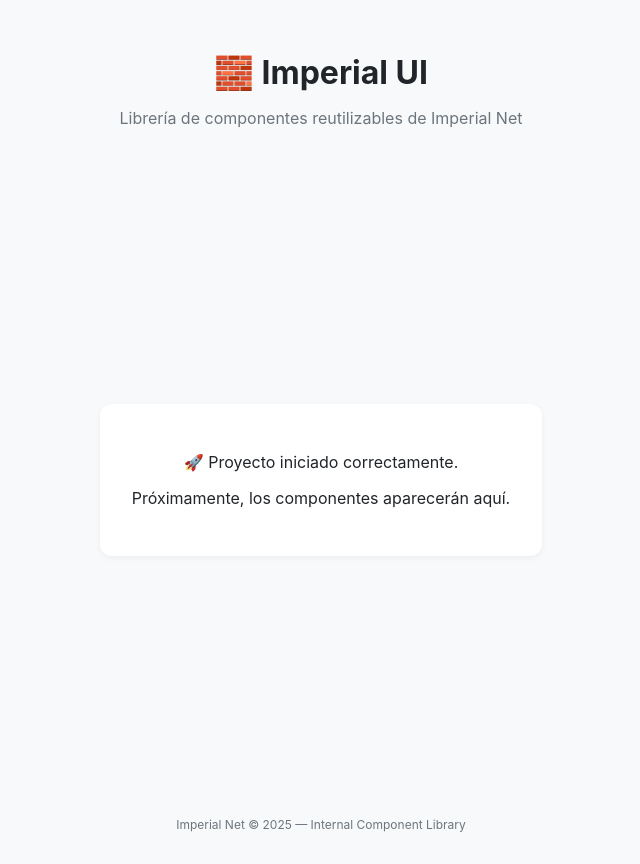
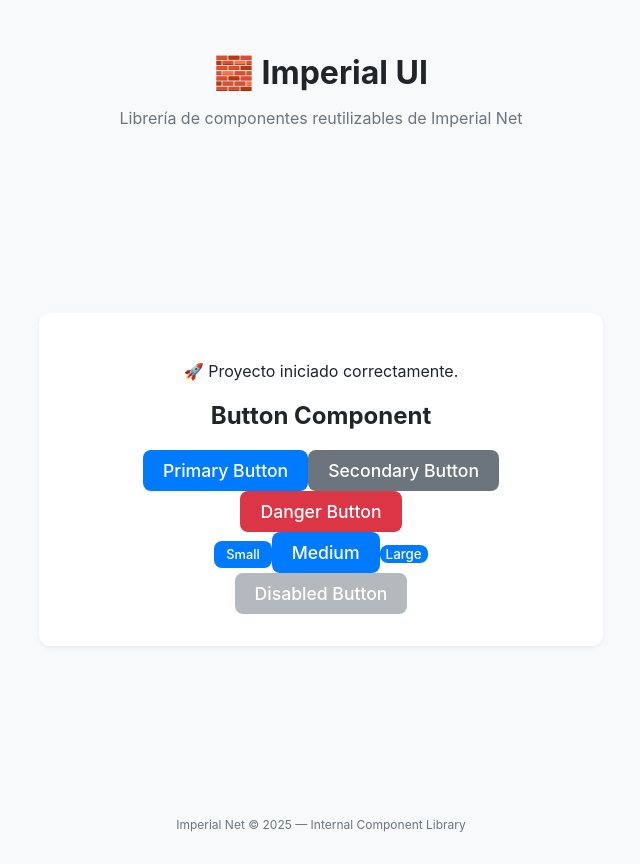
Before and after one commit to MichaelIllescas/imperial-UI, a React (Vite) app: page / in a window 1280 px wide. Shown: the whole page, without its empty margins (319-959 px from the left). Built offline with nearby package versions, Linux system fonts and the light colour scheme.

Commit message:
feat(button): add Button component with variants and sizes

```diff
--- a/src/App.jsx
+++ b/src/App.jsx
@@ -1,10 +1,13 @@
 import './App.css';
-
+import { Button } from './components/Button/Button';
 /**
  * Imperial UI - Base showcase component.
  * This serves as the visual entry point and identity of the component library.
  */
 function App() {
+  const handleClick = () => {
+    alert('¡Botón funcionando!');
+  };
   return (
     <div className="imperial-app">
       <header className="imperial-header">
@@ -14,7 +17,43 @@ function App() {
 
       <main className="imperial-main">
         <p>🚀 Proyecto iniciado correctamente.</p>
-        <p>Próximamente, los componentes aparecerán aquí.</p>
+         <section className="component-showcase">
+          <h2>Button Component</h2>
+
+          <div className="button-group">
+            <Button onClick={handleClick}>
+              Primary Button
+            </Button>
+
+            <Button variant="secondary" onClick={handleClick}>
+              Secondary Button
+            </Button>
+
+            <Button variant="danger" onClick={handleClick}>
+              Danger Button
+            </Button>
+          </div>
+
+          <div className="button-group">
+            <Button size="small" onClick={handleClick}>
+              Small
+            </Button>
+
+            <Button size="medium" onClick={handleClick}>
+              Medium
+            </Button>
+
+            <Button size="large" onClick={handleClick}>
+              Large
+            </Button>
+          </div>
+
+          <div className="button-group">
+            <Button disabled>
+              Disabled Button
+            </Button>
+          </div>
+        </section>
       </main>
 
       <footer className="imperial-footer">
--- /dev/null
+++ b/src/components/Button/Button.jsx
@@ -0,0 +1,21 @@
+import styles from "./Button.module.css";
+
+export function Button ({
+    variant = "primary",
+    size = "medium",
+    disabled = false,
+    onClick,
+    children,
+}){
+const Classname = `${styles.btn} ${styles[ `btn--${variant}`]} ${styles[`btn--${size}`]}`;
+
+return (
+    <button
+    className={Classname}
+    onClick={onClick}
+    disabled={disabled}
+    >
+    {children}
+    </button>
+);
+}
--- /dev/null
+++ b/src/components/Button/Button.module.css
@@ -0,0 +1,70 @@
+
+/* Bloque base del boton */
+.btn {
+    font-family: inherit;
+    font-weight: 500;
+    border: none;
+    border-radius: 8px;
+    cursor: pointer;
+    transition: all 0.2s ease;
+    display: inline-flex;
+    align-items: center;
+    justify-content: center;
+    text-decoration: none;
+}
+
+.btn:hover:not(:disabled) {
+    transform: translate(-1px);
+    box-shadow: 0 4px 12px rgba(0, 0, 0, 0.15);
+}
+
+.btn:active:not(:disabled) {
+    transform: translate(0);
+
+}
+
+.btn:disabled {
+    opacity: 0.5;
+    cursor: not-allowed;
+    background-color: #6c757d !important;
+}
+
+/* Modificador: Variantes de color */
+
+.btn--primary {
+    background-color: #007bff; /* Azul intenso */
+    color: #fff;
+}
+
+.btn--primary:hover:not(:disabled) {
+    background-color: #0056b3;
+}
+
+.btn--secondary {
+    background-color: #6c757d; /* Gris */
+    color: #fff;
+}
+
+.btn--secondary:hover:not(:disabled) {
+    background-color: #5a6268;
+}
+
+.btn--danger {
+    background-color: #dc3545;
+    color: #fff;
+}
+
+.btn--danger:hover:not(:disabled) {
+    background-color: #c82333;
+}
+
+/* Modificador: Tamaños */
+.btn--small {
+    padding: 6px 12px;
+    font-size: 0.8rem;
+}
+
+.btn--medium {
+    padding: 10px 20px;
+    font-size: 1.1rem;
+}
```
Also changed, not shown: src/components/Button/Button.md (added, +77 -0 lines), 1 other file (tests, documents, lock files or other folders).
